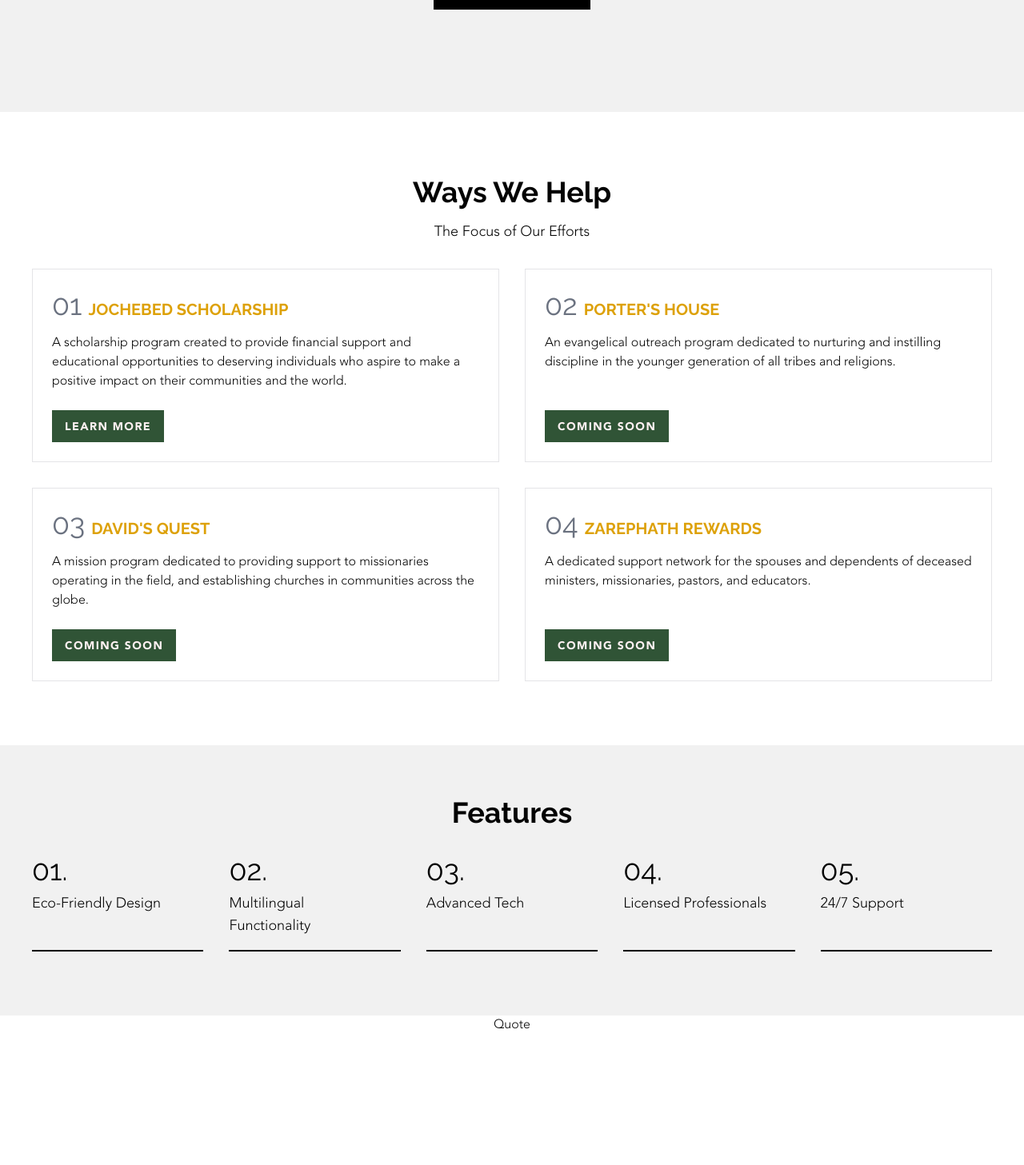
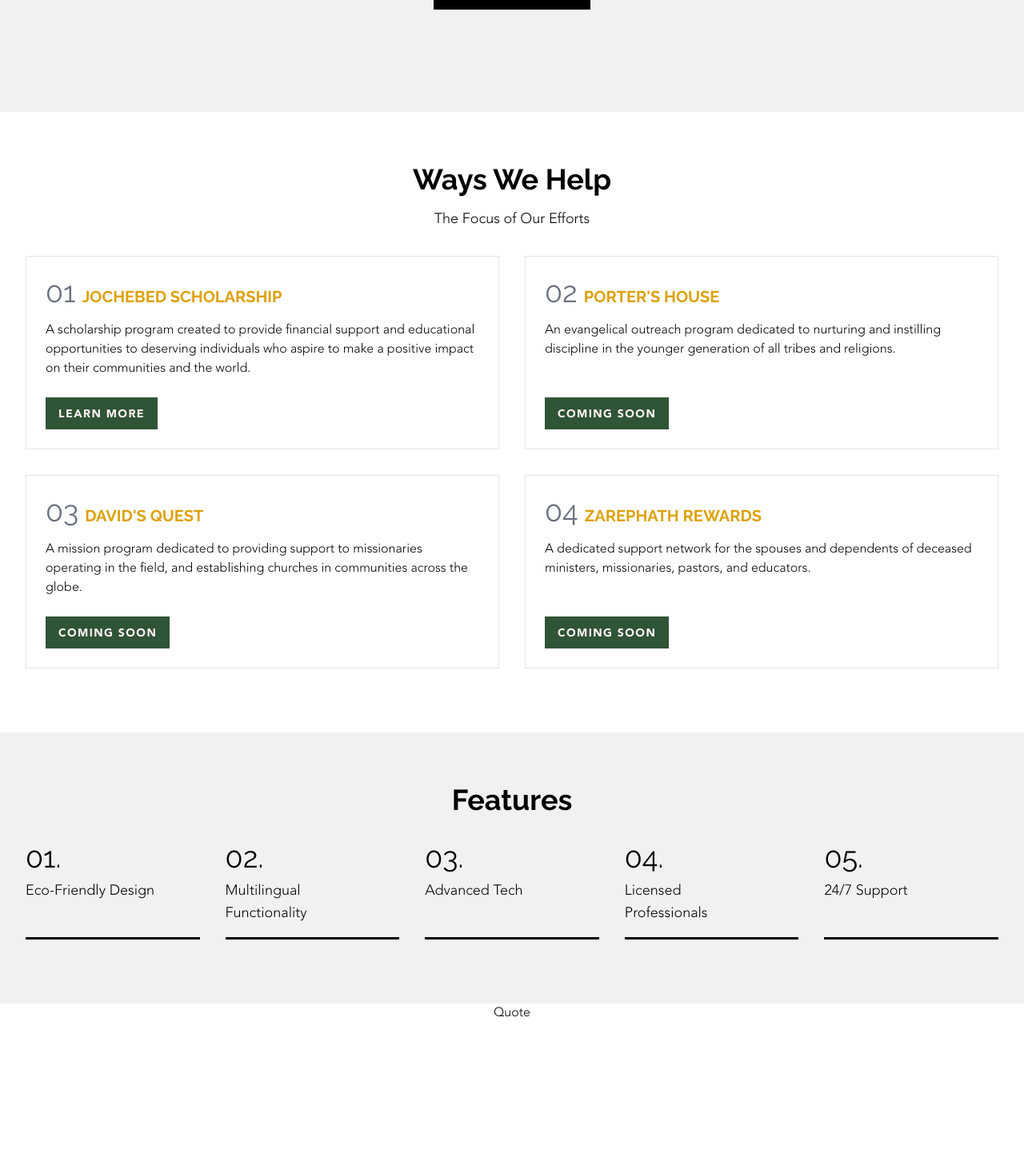
Before and after one commit to tunjioye/jochebed-foundation, a Next.js app: page / in a window 1280 px wide. Shown: the part 880-2337 px from the top of the page at 80% size. Built offline with nearby package versions, Linux system fonts and the light colour scheme.

Commit message:
ADJUST : Features Section UI

```diff
--- a/src/app/page-components/features.tsx
+++ b/src/app/page-components/features.tsx
@@ -22,14 +22,14 @@ const FEATURES = [
 
 export default function Features() {
   return (
-    <section className="w-full bg-jf-gray pt-16 pb-20">
+    <section className="w-full bg-jf-gray pt-16 pb-20 px-4 md:px-8">
       <Boxed>
         <h2 className="font-heading text-center text-4xl font-bold mb-8">Features</h2>
-        <div className="grid grid-cols-1 md:grid-cols-5 gap-8 px-4 md:px-10">
+        <div className="grid grid-cols-1 md:grid-cols-5 gap-8">
           {FEATURES.map((feature, index) => (
-            <div key={feature.title} className="border-b-2 border-b-black">
+            <div key={feature.title} className="border-b-[3px] border-b-black">
               <h3 className="font-heading text-4xl mb-2">{`0${index + 1}.`}</h3>
-              <p className="text-lg mb-4 max-w-[85%]">{feature.title}</p>
+              <p className="text-lg mb-4 max-w-[75%]">{feature.title}</p>
             </div>
           ))}
         </div>
--- a/src/app/page-components/ways-we-help.tsx
+++ b/src/app/page-components/ways-we-help.tsx
@@ -34,11 +34,11 @@ const WAYS_TO_HELP = [
 
 export default function WaysWeHelp() {
   return (
-    <section className="w-full py-20">
+    <section className="w-full pt-16 pb-20 px-4 md:px-8">
       <Boxed>
         <h2 className="font-heading text-center text-4xl font-bold mb-4">Ways We Help</h2>
         <div className="text-center text-lg mb-8">The Focus of Our Efforts</div>
-        <div className="grid grid-cols-1 md:grid-cols-2 gap-8 px-4 md:px-10">
+        <div className="grid grid-cols-1 md:grid-cols-2 gap-8">
           {WAYS_TO_HELP.map((item, index) => {
             return (
               <div key={item.title} className="flex flex-col items-start gap-4 border p-6">
```
